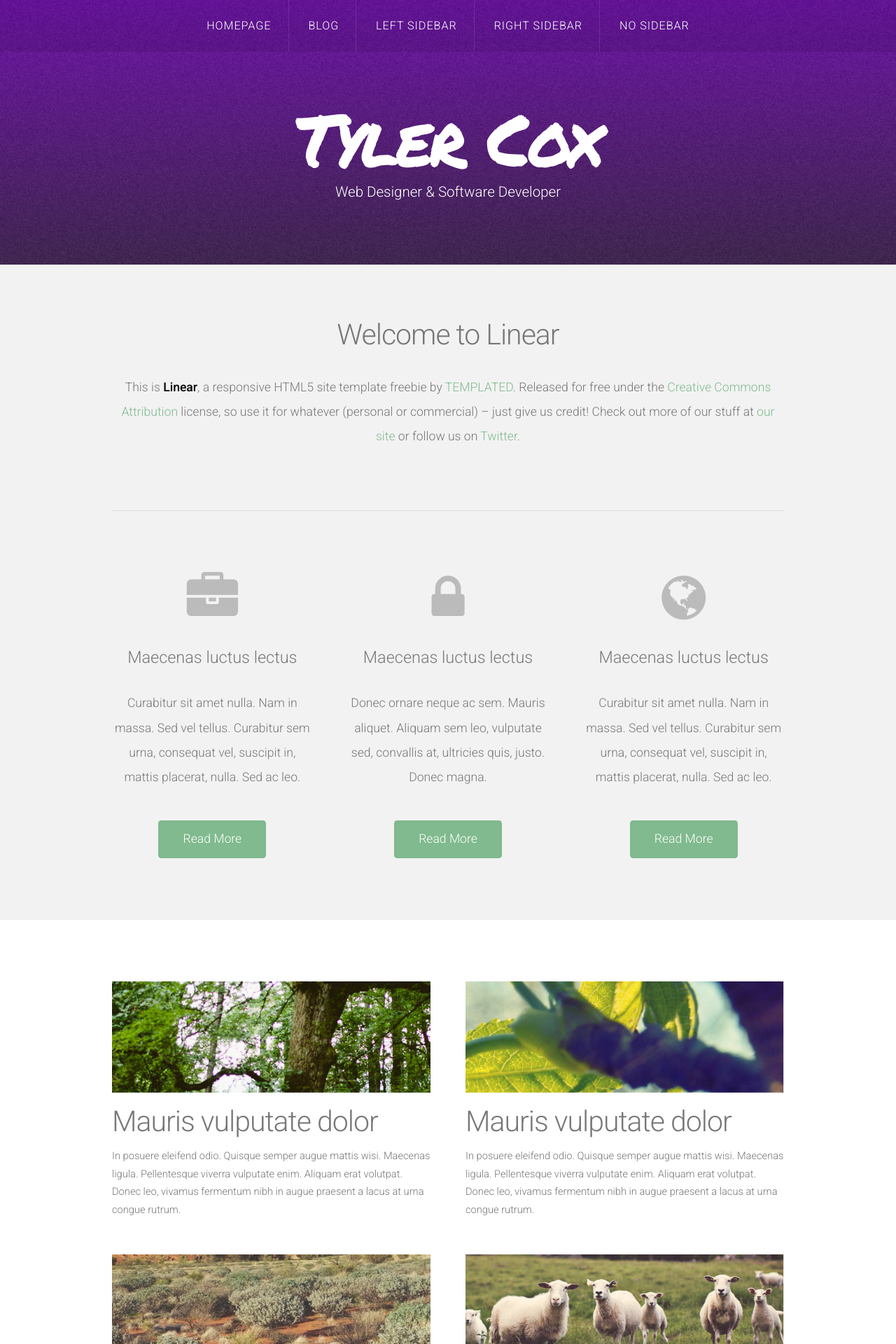
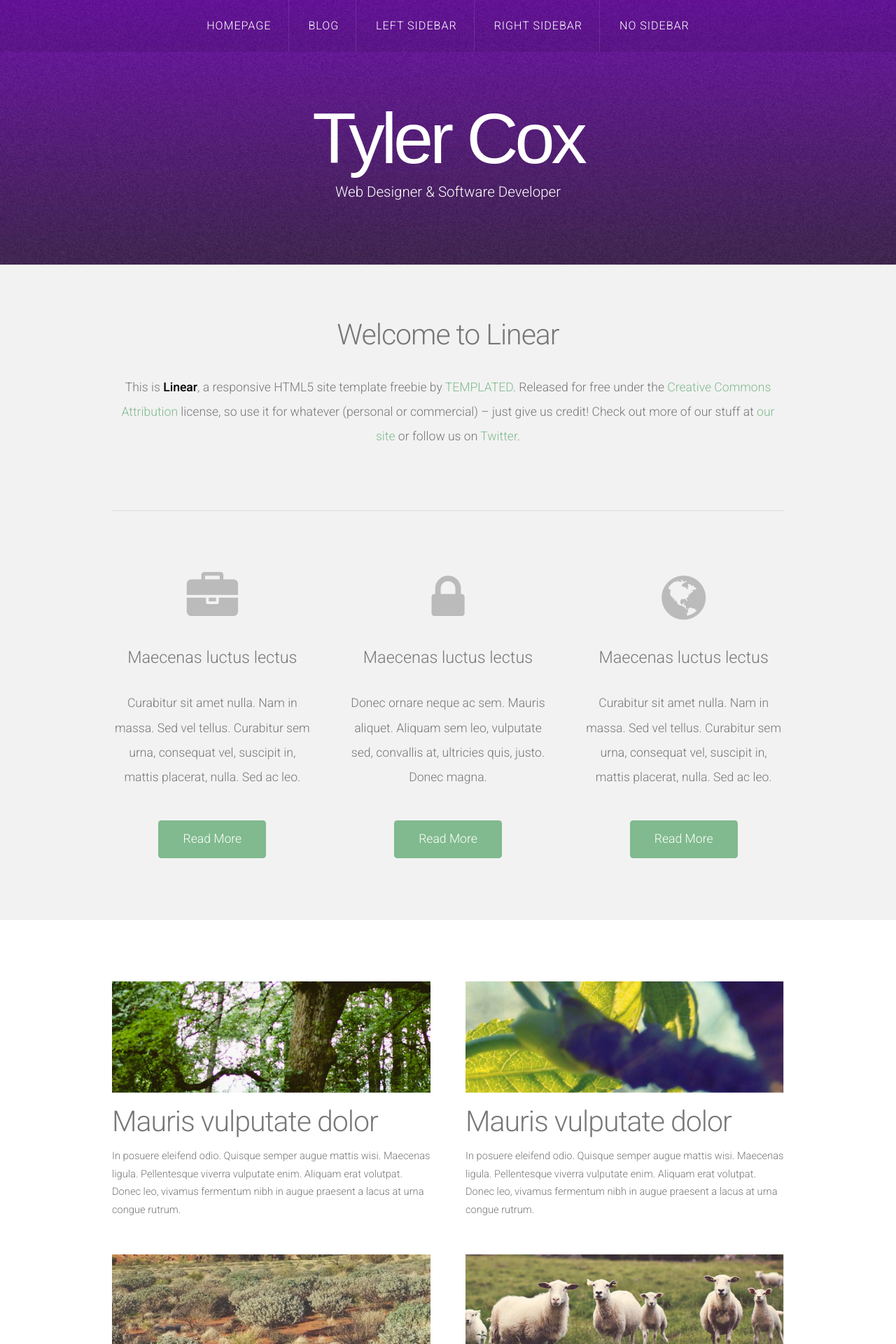
Before and after one commit to SirTyz/SirTyz.github.io, a Jekyll site: the page built from index.html, in a window 1280 px wide. Shown: the top 1920 px of the page at 70% size. Built offline with Jekyll 4.4.1, drawn with Linux system fonts in a browser that asks for light colours; nearby versions of some CDN libraries; the list of posts is cut into pages by our own code.

Commit message:
New fonts

```diff
--- a/_layouts/default.html
+++ b/_layouts/default.html
@@ -11,7 +11,7 @@
 	<meta name="description" content="" />
 	<meta name="keywords" content="" />
 	<link href='http://fonts.googleapis.com/css?family=Roboto:400,100,300,700,500,900' rel='stylesheet' type='text/css'>
-	<link href="https://fonts.googleapis.com/css?family=Permanent+Marker" rel="stylesheet" type="text/css">
+	<link href="https://fonts.googleapis.com/css?family=Montserrat+Alternates:700" rel="stylesheet">
 	<script src="http://ajax.googleapis.com/ajax/libs/jquery/1.11.0/jquery.min.js"></script>
 	<script src="/assets/js/skel.min.js"></script>
 	<script src="/assets/js/skel-panels.min.js"></script>
--- a/assets/css/style.css
+++ b/assets/css/style.css
@@ -806,7 +806,7 @@
 		{
 			display: block;
 			text-decoration: none;
-			font-family: "Permanent Marker", cursive;
+			font-family: "Monsterrat Alternates", sans-serif;
 			font-weight: 300;
 			line-height: 1em;
 			font-size: 7em;
```
